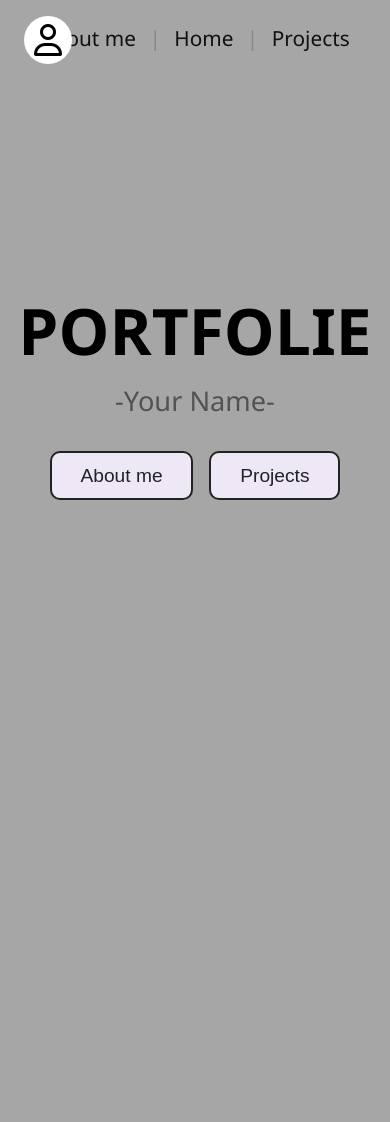
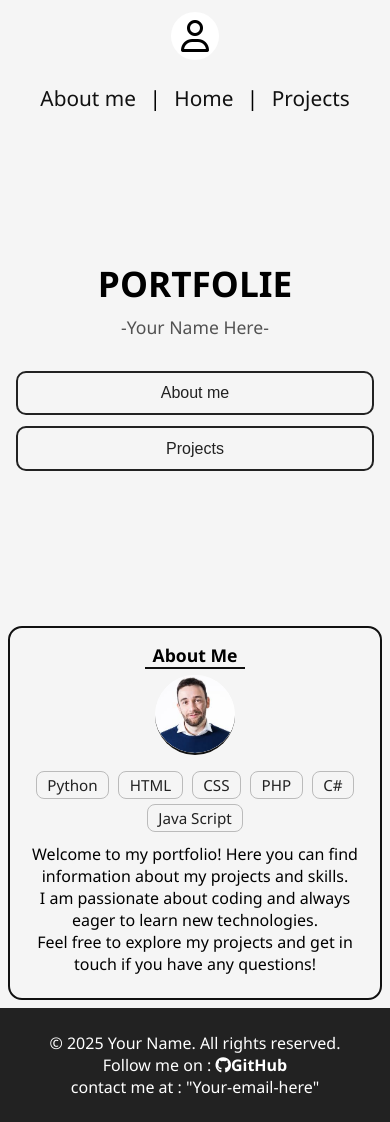
Before and after one commit to RDeBont/portfolio-website, a PHP site: page /portfolio/ in a window 390 px wide. Before the commit the page ends 500 px from the top, so only its background shows below. Run offline with PHP 8.4, Linux system fonts and the light colour scheme; some libraries are stand-ins or nearby versions.

Commit message:
Refactor portfolio structure and improve UI/UX
Reorganized project files by moving Projects.php to a new 'page' directory and updating all references. Added a footer component, enhanced the About Me section, and improved navigation with smooth scrolling. Updated CSS for better responsiveness, modernized class naming, and improved overall styling. Added a profile image placeholder and updated the README with setup and customization instructions.

```diff
--- a/components/footer.php
+++ b/components/footer.php
@@ -0,0 +1,8 @@
+<footer>
+    <div class="footerContent">
+        <p>&copy; 2025 Your Name. All rights reserved.</p>
+        <!-- You can add your own copyright year and name here and also customize the footer content. -->
+        <p>Follow me on : <a href="https://github.com/dashboard" target="_blank"><i class="fab fa-github"></i>GitHub</a></p>
+        <p>contact me at : "Your-email-here"</p>
+    </div>
+</footer>
--- a/components/header.php
+++ b/components/header.php
@@ -1,11 +1,12 @@
 <div class="avatar">
     <i class="fa-regular fa-user" style="font-size:32px; "></i>
-     <!-- Jou can add your own img here <img src="jouw-foto.jpg" ...> plaatsen -->
+    <!--  you can add your profile img here under -->
+    <!-- <img src="<?php echo $base_url; ?>/img/profile.jpg" >  -->
 </div>
 <nav class="navbar">
-    <a href="#">About me</a>
+    <a href="<?php echo $base_url; ?>/index.php#aboutMe">About me</a>
     <span>|</span>
     <a href="<?php echo $base_url; ?>/index.php">Home</a>
     <span>|</span>
-    <a href="<?php echo $base_url; ?>/page's/Projects.php">Projects</a>
+    <a href="<?php echo $base_url; ?>/page/Projects.php">Projects</a>
 </nav>
--- a/css/main.css
+++ b/css/main.css
@@ -11,7 +11,7 @@ html {
 
 body {
     margin: 0;
-    background: #a7a6a6;
+    background: #f5f5f5;
     font-family: 'Segoe UI', Arial, sans-serif;
 }
 
@@ -27,9 +27,7 @@ body {
     margin: 0 8px;
 }
 
-.navbar span {
-    color: #888;
-}
+
 
 .avatar {
     position: absolute;
@@ -43,13 +41,20 @@ body {
     align-items: center;
     justify-content: center;
 }
+.avatar img {
+    width: 40px;
+    height: 40px;
+    object-fit: cover;
+    border-radius: 50%;
+}
 
-.center-content {
+.centerContent {
     display: flex;
     flex-direction: column;
     align-items: center;
     justify-content: center;
-    min-height: 81vh;
+    min-height: 100vh;
+
 }
 
 .title {
@@ -70,7 +75,7 @@ body {
     margin-bottom: 0rem;
 }
 
-.btn-group {
+.btnGroup {
     display: flex;
     gap: 1rem;
 }
@@ -80,39 +85,91 @@ body {
     padding: 0.6em 1.5em;
     border-radius: 10px;
     border: 2px solid #222;
-    background: #ede7f6;
+    background: #f5f5f5;
     color: #222;
     cursor: pointer;
     transition: background 0.2s, color 0.2s;
 }
-
 .btn:hover {
     background: #222;
     color: #fff;
 }
 
+/* about me */
+
+.aboutMeWrapper {
+    margin: 0 20%;
+    margin-bottom: 10%;
+    text-align: center;
+    border: 2px solid #111;
+    border-radius: 14px;
+    background: #f5f5f5;
+    padding: 2%;
+}
+
+.aboutMeTitle {
+    display: inline-block;
+    font-size: 1.5rem;
+    font-weight: 600;
+    margin-bottom: 0.5rem;
+    border-bottom: 2px solid #111;
+    margin: 0 0 1.5% 0 ;
+}
+
+
+
+.aboutMeImg {
+    margin: 0 0 1.5% 0 ;
+    width: 120px;
+    height: 120px;
+    margin: 0 auto 1rem auto;
+    border-radius: 50%;
+    overflow: hidden;
+    display: flex;
+    align-items: center;
+    justify-content: center;
+    background: #fff;
+    border-bottom: #111 2px solid;
+
+}
+
+.aboutMeImg img {
+    width: 100%;
+    height: 100%;
+    object-fit: cover;
+    border-radius: 50%;
+}
+
+.aboutMeContent {
+    margin: 1.5% 0 0 0 ;
+
+    margin: 0.7rem 0 0.5rem 0;
+}
+
+
+
 
 /* Projecten & talen sectie */
-.lang-bar {
+.langBar {
     width: 100%;
     text-align: center;
-    border-top: 1px solid #fff;
-    border-bottom: 1px solid #fff;
+    border-top: 1px solid #111;
+    border-bottom: 1px solid #111;
     padding: 1.2rem 0 0.7rem 0;
     margin-bottom: 2rem;
-    background: #a7a6a6;
+    background: #f5f5f5;
 }
 
-.lang-bar span {
+.langBar span {
     color: #525252;
     font-size: 1rem;
 }
 
-.lang-list {
+.langList {
     margin: 0.7rem 0 0.5rem 0;
 }
 
-.lang-p {
+.langP {
     display: inline-block;
     margin: 0 8px;
     padding: 0.3em 1.1em;
@@ -270,21 +315,147 @@ body {
     cursor: pointer;
     font-size: 1rem;
     transition: background 0.2s,
-        color 0.2s;
+    color 0.2s;
 }
 
-.close-overlay-btn:hover {
+.closeOverlayBtn:hover {
     background: #222;
     color: #fff;
 }
 
+/* footer */
+footer {
+    background: #222;
+    color: #fff;
+    padding: 1.5rem 0;
+    text-align: center;
+}
+
+.footerContent a {
+    color: #fff;
+    text-decoration: none;
+    font-weight: bold;
+}
 @media (max-width: 600px) {
-    .project-card {
+    .avatar{
+        position: static;
+        margin: 3% auto 1% auto;
+    }
+    .centerContent {
+        min-height: 60vh;
+        padding: 1rem;
+    }
+
+    .title {
+        font-size: 2.2rem;
+    }
+
+    .subtitle,
+    .subtitleProjects {
+        font-size: 1.1rem;
+    }
+
+    .btnGroup {
         flex-direction: column;
+        gap: 0.7rem;
+        width: 100%;
         align-items: stretch;
     }
 
-    .project-img {
-        margin-bottom: 0.7rem;
+    .btn {
+        font-size: 1rem;
+        padding: 0.7em 1em;
+        width: 100%;
+    }
+
+    .aboutMeWrapper {
+        margin: 2% 2%;
+        padding: 4% 2%;
+    }
+
+    .aboutMeImg {
+        width: 80px;
+        height: 80px;
+    }
+
+    .aboutMeTitle {
+        font-size: 1.1rem;
+        padding: 0 0.5rem;
+    }
+
+    .langBar {
+        padding: 1rem 0 0.5rem 0;
+        font-size: 0.95rem;
+    }
+
+    .langList {
+        display: flex;
+        flex-wrap: wrap;
+        justify-content: center;
+        gap: 0.3rem;
+    }
+
+    .langP {
+        font-size: 0.95rem;
+        padding: 0.2em 0.7em;
+        margin: 0 2px;
+    }
+
+    .projectsSection {
+        padding: 0 2%;
+    }
+
+    .projectsTitle {
+        font-size: 1.1rem;
+        margin-bottom: 1rem;
+    }
+
+    .projectList {
+        gap: 0.7rem;
+    }
+
+    .projectCard {
+        flex-direction: column;
+        align-items: stretch;
+        padding: 0.8rem 0.6rem;
+        gap: 0.7rem;
+    }
+
+    .projectImg {
+        width: 60px !important;
+        height: 60px !important;
+        margin: 0 auto 0.5rem auto;
+    }
+    .projectImg img {
+        width: 60px !important;
+        height: 60px !important;
+    }
+
+    .projectTitle {
+        font-size: 1rem;
+    }
+
+    .projectBody {
+        font-size: 0.95rem;
+    }
+
+    .buttonWrapper {
+        flex-direction: column;
+        gap: 0.5rem;
+        width: 100%;
+        align-items: stretch;
+    }
+
+    .seeMoreBtn,
+    .gitLink {
+        font-size: 0.95rem;
+        width: 100%;
+        padding: 0.5em 0.7em;
+    }
+
+    .projectOverlay .overlayContent {
+        padding: 1rem 0.5rem;
+        max-width: 98vw;
+        max-height: 90vh;
     }
 }
--- a/index.php
+++ b/index.php
@@ -9,14 +9,63 @@
 <body>
     <?php require_once 'components/header.php'; ?>
 
-    <div class="center-content">
+    <div class="centerContent">
         <div class="title">PORTFOLIE</div>
-        <div class="subtitle">-Your Name-</div>
-        <div class="btn-group">
-            <button class="btn">About me</button>
-            <button class="btn ">Projects</button>
+        <div class="subtitle">-Your Name Here-</div>
+        <div class="btnGroup">
+            <button class="btn" onclick="document.getElementById('aboutMe').scrollIntoView({ behavior: 'smooth', block: 'start' });">About me</button>
+            <button class="btn" onclick="window.location.href='<?php echo $base_url; ?>/page/Projects.php';">Projects</button>
         </div>
     </div>
+
+    <div class="aboutMeWrapper" id="aboutMe">
+        <div class="aboutMeTitle">About Me</div>
+        <div class="aboutMeImg">
+            <!-- <i class="fa-regular fa-user" style="font-size:32px; "></i> -->
+            <!--  you can add your profile img here  -->
+            <img src="<?php echo $base_url; ?>/img/profile.jpg">
+        </div>
+        <!--
+        You can add a short description about yourself here.
+        I made a short exemple of what you can add here.
+        Feel free to customize this section with your own content.
+         -->
+
+        <div class="langList">
+            <p class="langP">Python</p>
+            <p class="langP">HTML</p>
+            <p class="langP">CSS</p>
+            <p class="langP">PHP</p>
+            <p class="langP">C#</p>
+            <P class="langP">Java Script</p>
+        </div>
+        <div class="aboutMeContent">
+            <p>Welcome to my portfolio! Here you can find information about my projects and skills.</p>
+            <p>I am passionate about coding and always eager to learn new technologies.</p>
+            <p>Feel free to explore my projects and get in touch if you have any questions!</p>
+
+        </div>
+
+
+    </div>
+    <?php require_once 'components/footer.php'; ?>
+
+    <script>
+        // Only smooth scroll fore interne anchors
+        document.querySelectorAll('.navbar a').forEach(link => {
+            link.addEventListener('click', function (e) {
+                const href = this.getAttribute('href');
+                if (href && href.startsWith('#')) {
+                    const targetId = href.substring(1);
+                    const target = document.getElementById(targetId);
+                    if (target) {
+                        e.preventDefault();
+                        target.scrollIntoView({ behavior: 'smooth', block: 'start' });
+                    }
+                }
+            });
+        });
+    </script>
 </body>
 
 </html>
```
Also changed, not shown: other parts of css/main.css (+17 -29 lines), page's/Projects.php (deleted, +0 -151 lines), page/Projects.php (added, +175 -0 lines), README.md, img/profile.jpg (added).
